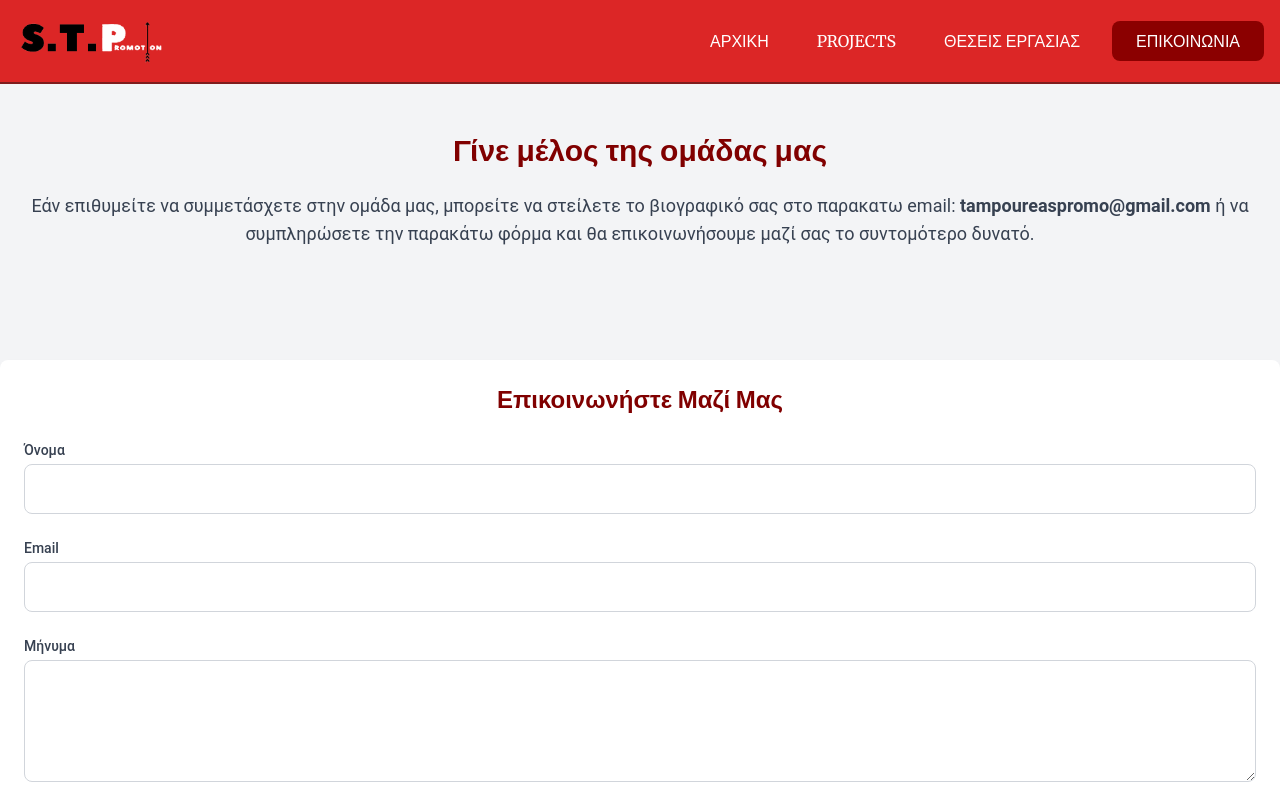
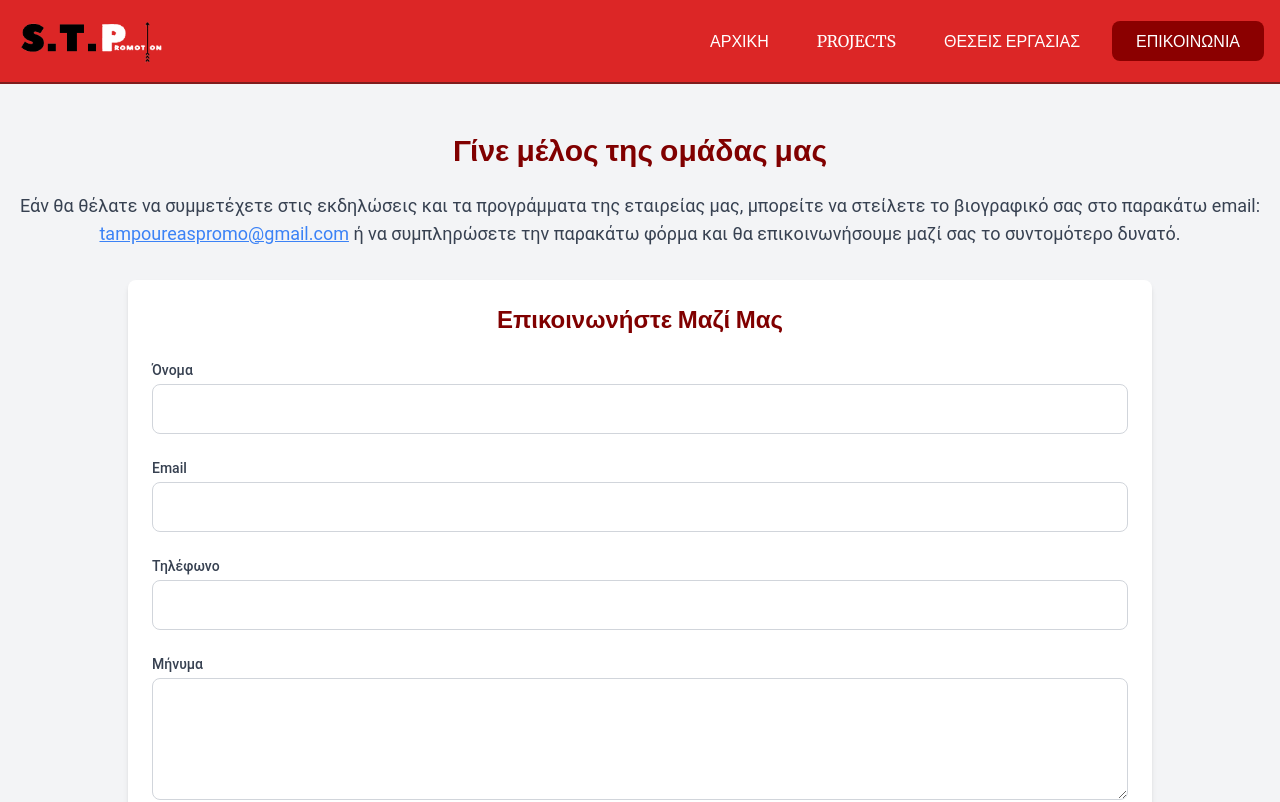
Before and after one commit to dimitrispalamidas/promotion-website, a Next.js app: page /jobs in a window 1280 px wide. Shown: the top 802 px of the page. Built offline with nearby package versions, Linux system fonts and the light colour scheme.

Commit message:
import form functionality

```diff
--- a/app/components/ContactForm.tsx
+++ b/app/components/ContactForm.tsx
@@ -1,31 +1,60 @@
 "use client";
 
-import { useState } from "react";
+import { useState, ChangeEvent, FormEvent } from "react";
+import emailjs from "emailjs-com";
 
 const ContactForm = () => {
-  const [formData, setFormData] = useState({
+  const initialState = {
     name: "",
     email: "",
-    subject: "",
+    phone: "",
     message: "",
-  });
-
-  const handleSubmit = (e: any) => {
-    e.preventDefault();
-    // Handle form submission logic here
-    console.log(formData);
   };
 
-  const handleChange = (e: any) => {
+  const [formData, setFormData] = useState(initialState);
+
+  const handleChange = (
+    e: ChangeEvent<HTMLInputElement | HTMLTextAreaElement>
+  ) => {
     const { name, value } = e.target;
-    setFormData((prevData) => ({
-      ...prevData,
+    setFormData({
+      ...formData,
       [name]: value,
-    }));
+    });
+  };
+
+  const handleSubmit = (e: FormEvent<HTMLFormElement>) => {
+    e.preventDefault();
+
+    const templateParams = {
+      from_name: formData.name,
+      from_email: formData.email,
+      phone: formData.phone,
+      message: formData.message,
+    };
+
+    emailjs
+      .send(
+        process.env.NEXT_PUBLIC_EMAILJS_SERVICE_ID as string,
+        process.env.NEXT_PUBLIC_EMAILJS_TEMPLATE_ID as string,
+        templateParams,
+        process.env.NEXT_PUBLIC_EMAILJS_PUBLIC_KEY as string
+      )
+      .then(
+        (result) => {
+          console.log(result.text);
+          alert("Email sent successfully!");
+          setFormData(initialState); // Reset form data
+        },
+        (error) => {
+          console.log(error.text);
+          alert("Failed to send email. Please try again.");
+        }
+      );
   };
 
   return (
-    <div className='container mx-auto my-8 p-6 bg-white shadow-md rounded-lg'>
+    <div className='max-w-screen-lg mx-auto my-8 p-6 bg-white shadow-md rounded-lg'>
       <h2 className='text-2xl font-semibold text-[#800000] mb-6 font-merriweather text-center'>
         Επικοινωνήστε Μαζί Μας
       </h2>
@@ -66,6 +95,23 @@ const ContactForm = () => {
         </div>
         <div>
           <label
+            htmlFor='phone'
+            className='block text-sm font-medium text-gray-700 font-roboto'
+          >
+            Τηλέφωνο
+          </label>
+          <input
+            type='tel'
+            id='phone'
+            name='phone'
+            value={formData.phone}
+            onChange={handleChange}
+            required
+            className='mt-1 block w-full rounded-lg border border-gray-300 focus:border-[#800000] focus:outline-none focus:ring-2 focus:ring-[#800000] font-roboto p-3'
+          />
+        </div>
+        <div>
+          <label
             htmlFor='message'
             className='block text-sm font-medium text-gray-700 font-roboto'
           >
--- a/app/contact/page.tsx
+++ b/app/contact/page.tsx
@@ -10,7 +10,7 @@ const Contact = () => {
       <h1 className='text-3xl font-bold text-center my-8 text-[#800000] font-merriweather'>
         Επικοινωνία
       </h1>
-      <div className='container mx-auto my-8 p-4'>
+      <div className='max-w-screen-lg mx-auto my-8 p-4'>
         <div>
           <h2 className='text-2xl font-semibold text-[#800000] mb-4 font-merriweather'>
             Τα Γραφεία Μας
--- a/app/jobs/page.tsx
+++ b/app/jobs/page.tsx
@@ -11,13 +11,20 @@ const Jobs = () => {
           Γίνε μέλος της ομάδας μας
         </h1>
         <p className='text-center text-gray-700 mb-8 text-lg font-roboto'>
-          Εάν επιθυμείτε να συμμετάσχετε στην ομάδα μας, μπορείτε να στείλετε το
-          βιογραφικό σας στο παρακατω email:{" "}
-          <strong>tampoureaspromo@gmail.com</strong> ή να συμπληρώσετε την
-          παρακάτω φόρμα και θα επικοινωνήσουμε μαζί σας το συντομότερο δυνατό.
+          Εάν θα θέλατε να συμμετέχετε στις εκδηλώσεις και τα προγράμματα της
+          εταιρείας μας, μπορείτε να στείλετε το βιογραφικό σας στο παρακάτω
+          email:{" "}
+          <a
+            href='mailto:tampoureaspromo@gmail.com'
+            className='text-blue-500 underline'
+          >
+            tampoureaspromo@gmail.com
+          </a>{" "}
+          ή να συμπληρώσετε την παρακάτω φόρμα και θα επικοινωνήσουμε μαζί σας
+          το συντομότερο δυνατό.
         </p>
+        <ContactForm />
       </div>
-      <ContactForm />
       <Footer />
     </div>
   );
--- a/package.json
+++ b/package.json
@@ -9,12 +9,14 @@
     "lint": "next lint"
   },
   "dependencies": {
+    "@emailjs/browser": "^4.4.1",
     "@emotion/react": "^11.12.0",
     "@emotion/styled": "^11.12.0",
     "@headlessui/react": "^2.1.2",
     "@mui/icons-material": "^5.16.4",
     "@mui/material": "^5.16.4",
     "antd": "^5.19.3",
+    "emailjs-com": "^3.2.0",
     "formik": "^2.4.6",
     "framer-motion": "^11.3.2",
     "intersection-observer": "^0.12.2",
```
Also changed, not shown: 2 other files (tests, documents, lock files or other folders).
